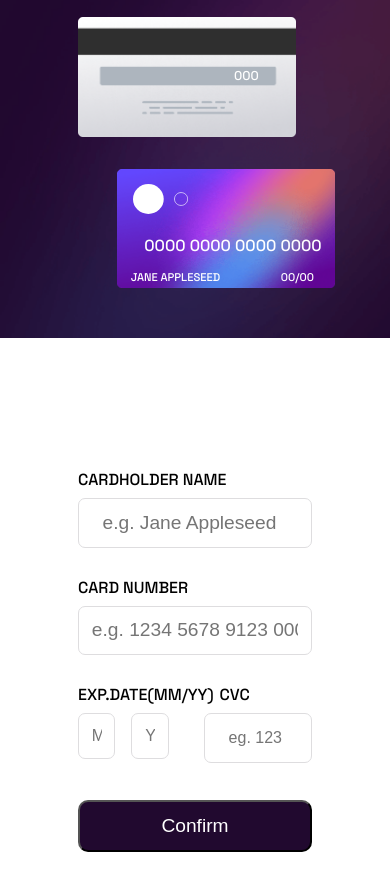
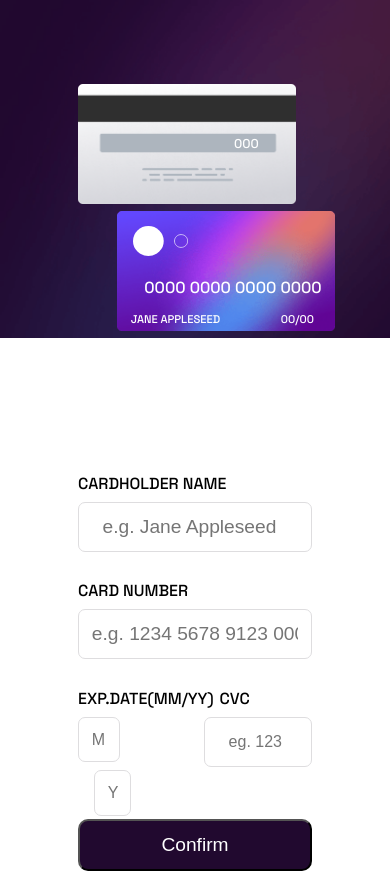
Before and after one commit to Desmends27/interactive-card-details-form-main, a plain HTML site: page index.html in a window 390 px wide. Drawn offline with Linux system fonts and the light colour scheme.

Commit message:
corrected format errors

```diff
--- a/styles.css
+++ b/styles.css
@@ -55,7 +55,7 @@ input {
 }
 .exp_inputs{
     display: flex;
-    flex-wrap:wrap ;
+    flex-wrap:wrap;
 }
 .exp{
     width: 40%;
@@ -64,9 +64,13 @@ input {
 #year {
     margin-left: 1rem;
     width: 40%;
+    height: 30%;
+    font-size: 1rem;
 }
 #month{
-    width: 40%;
+    width: 45%;
+    height: 30%;
+    font-size: 1rem;
 }
 #cvc{
     padding: 1.5rem;
@@ -167,11 +171,11 @@ button:hover{
         position: none;
     }
     .back{
-        top: 2%;
+        top: 10%;
         left: 20%;
     }
     .front{
-        top: 20%;
+        top: 25%;
         left: 30%;
         z-index: 2;
     }
```
Also changed, not shown: images/Screenshot (23).png (added), 1 other file.
